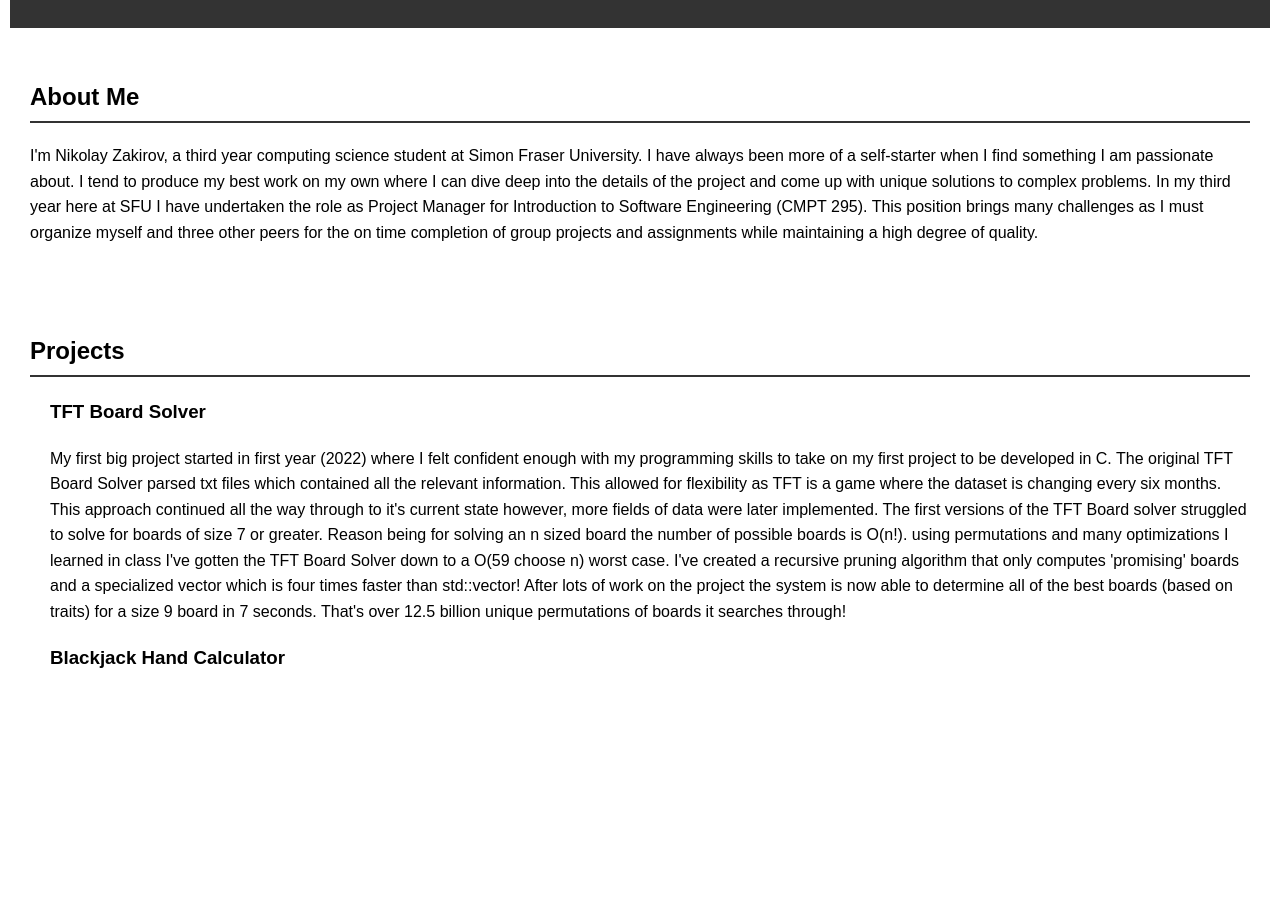
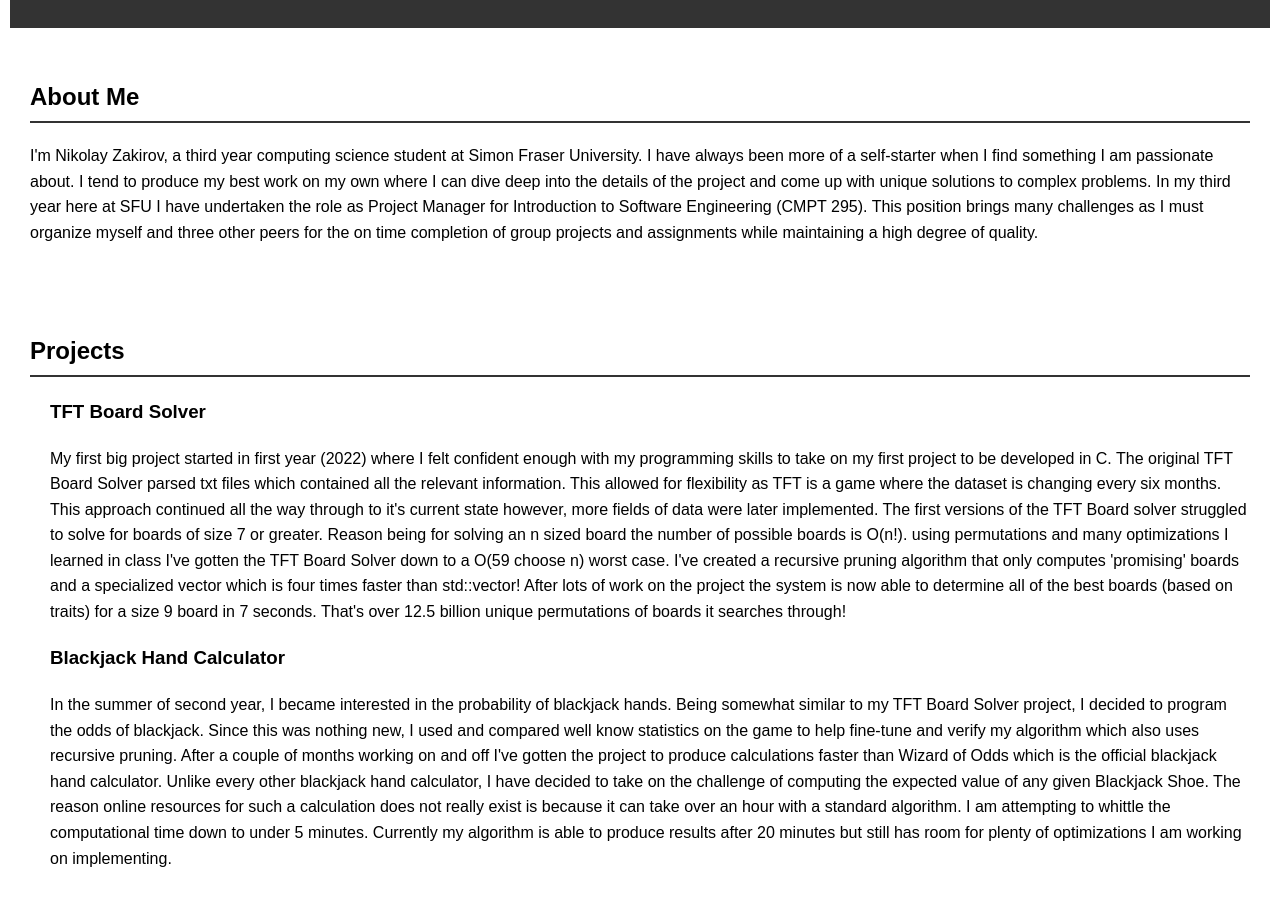
Before and after one commit to NikolayZak/NikolayZak.github.io, a plain HTML site: page index.html in a window 1280 px wide. Shown: the part 116-1022 px from the top of the page. Before the commit the page ends 838 px from the top, so only its background shows below. Drawn offline with Linux system fonts and the light colour scheme.

Commit message:
Adding a paragraph for Project 2
Writing about project 2 (Blackjack)

```diff
--- a/index.html
+++ b/index.html
@@ -66,10 +66,17 @@
         </div>
         <div class="project">
             <h3>Blackjack Hand Calculator</h3>
+            <p>In the summer of second year, I became interested in the probability of blackjack hands. Being somewhat similar
+                to my TFT Board Solver project, I decided to program the odds of blackjack. Since this was nothing new, I used
+                and compared well know statistics on the game to help fine-tune and verify my algorithm which also uses recursive
+                pruning. After a couple of months working on and off I've gotten the project to produce calculations faster than
+                Wizard of Odds which is the official blackjack hand calculator. Unlike every other blackjack hand calculator,
+                I have decided to take on the challenge of computing the expected value of any given Blackjack Shoe. The reason online
+                resources for such a calculation does not really exist is because it can take over an hour with a standard algorithm.
+                I am attempting to whittle the computational time down to under 5 minutes. Currently my algorithm is able to produce
+                results after 20 minutes but still has room for plenty of optimizations I am working on implementing.</p>
         </div>
     </section>
-
-
 
 </body>
 
```
